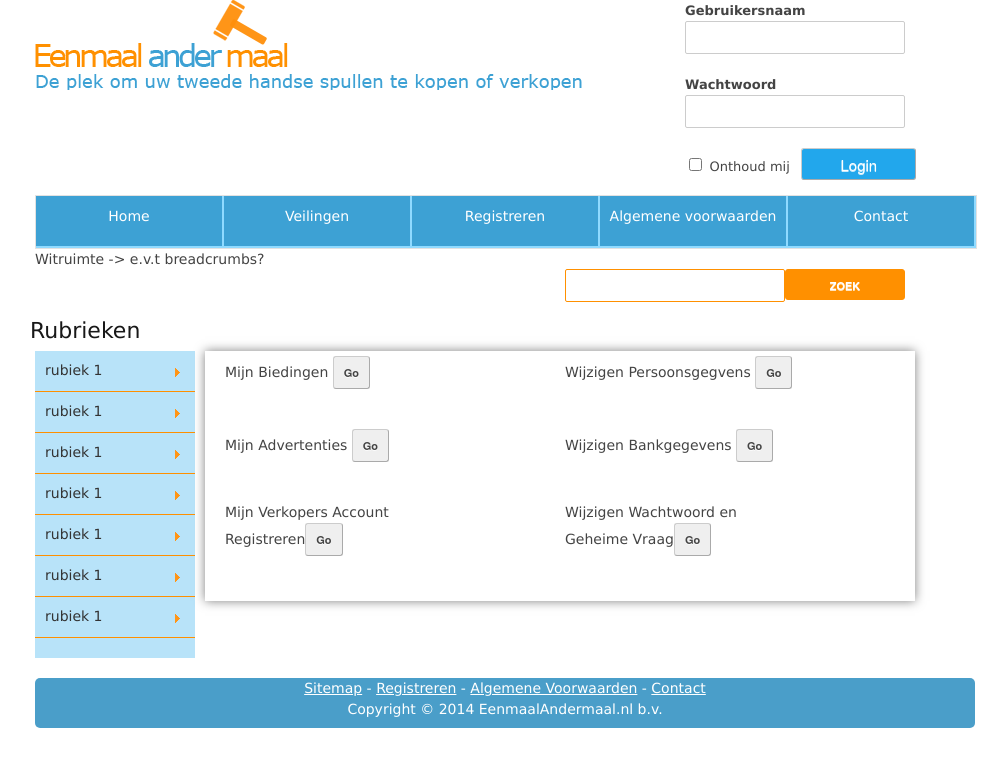
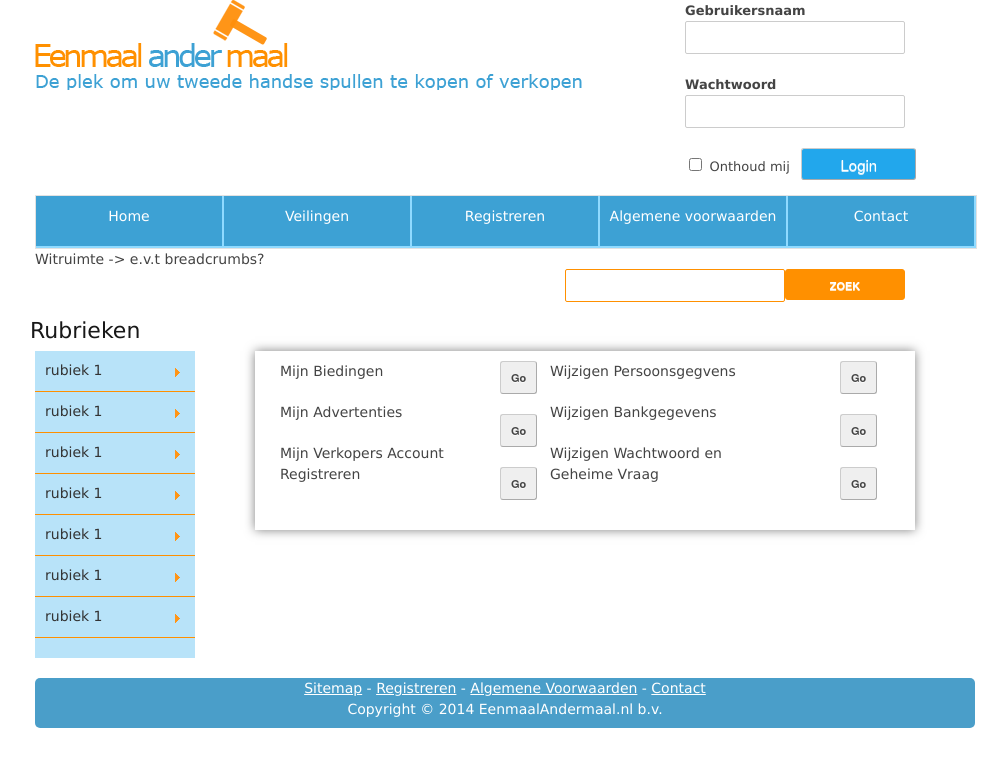
Before and after one commit to jordy-bollen/eenmaal-andermaal, a PHP site: page /eenmaal-andermaal/mijnaccount.php in a window 1280 px wide. Shown: the top 767 px of the page, without its empty margins (130-1138 px from the left). Run offline with PHP 8.4, Linux system fonts and the light colour scheme.

Commit message:
Fix shahin's pagina, tjonge jonge wat een geprul!!

```diff
--- a/html/mijnaccount.php
+++ b/html/mijnaccount.php
@@ -62,17 +62,29 @@
         <!-- Contact
         ==================================================== -->
         <div id="content">
-            <div class="twelve columns main">
-                <div class="six columns">
-                    <p class="mijnaccount">Mijn Biedingen <a href="http://localhost/eenmaal-andermaal/html/mijnbiedingen.php"><button>Go</button></p></a>
-                    <p class="mijnaccount">Mijn Advertenties <a href="http://localhost/eenmaal-andermaal/html/mijnadvertenties.php"><button>Go</button></p></a>
-                    <p class="mijnaccount">Mijn Verkopers Account<br>Registreren<a href="http://localhost/eenmaal-andermaal/html/mijnverkopersaccountregistreren.php"><button>Go</button></p></a>
+            <div class="one column">&nbsp;</div>
+            <div class="eleven columns main">
+                <div class="four columns">
+                    <p class="mijnaccount">Mijn Biedingen</p>
+                    <p class="mijnaccount">Mijn Advertenties</p>
+                    <p class="mijnaccount">Mijn Verkopers Account<br>Registreren</p>
                 </div>
-                <div class="six columns">
-                    <p>Wijzigen Persoonsgegvens <a href="http://localhost/eenmaal-andermaal/html/wijzigenpersoonsgegevens.php"><button>Go</button></p></a>
-                    <p>Wijzigen Bankgegevens <a href="http://localhost/eenmaal-andermaal/html/wijzigenbankgegevens.php"><button>Go</button></p></a>
-                    <p>Wijzigen Wachtwoord en<br>Geheime Vraag<a href="http://localhost/eenmaal-andermaal/html/wijzigenwachtwoordengeheimevraag"><button>Go</button></p></a>
+
+                <div class="one column">
+                    <a href="http://localhost/eenmaal-andermaal/html/mijnbiedingen.php"><button>Go</button></a>
+                    <a href="http://localhost/eenmaal-andermaal/html/mijnadvertenties.php"><button>Go</button></a>
+                    <a href="http://localhost/eenmaal-andermaal/html/mijnverkopersaccountregistreren.php"><button>Go</button></a>
                 </div>
+                <div class="five columns">
+                    <p>Wijzigen Persoonsgegvens</p
+                    <p>Wijzigen Bankgegevens</p>
+                    <p>Wijzigen Wachtwoord en<br>Geheime Vraag</p>
+                </div>
+                <div class="one column">
+                    <a href="http://localhost/eenmaal-andermaal/html/wijzigenpersoonsgegevens.php"><button>Go</button></a>
+                    <a href="http://localhost/eenmaal-andermaal/html/wijzigenbankgegevens.php"><button>Go</button></a>
+                    <a href="http://localhost/eenmaal-andermaal/html/wijzigenwachtwoordengeheimevraag"><button>Go</button></a>
+               </div>
             </div>
            <!-- Footer
         ==================================================== -->
--- a/html/stylesheets/base.css
+++ b/html/stylesheets/base.css
@@ -511,5 +511,6 @@ margin-bottom: -25px;
 	-webkit-box-shadow:0 0 10px rgba(0, 0, 0, 0.5);
 	-moz-box-shadow:0 0 10px rgba(0, 0, 0, 0.5);
 	box-shadow:0 0 10px rgba(0, 0, 0, 0.5);
-	padding: 5px;
+	padding: 10px;
+
 }
```
